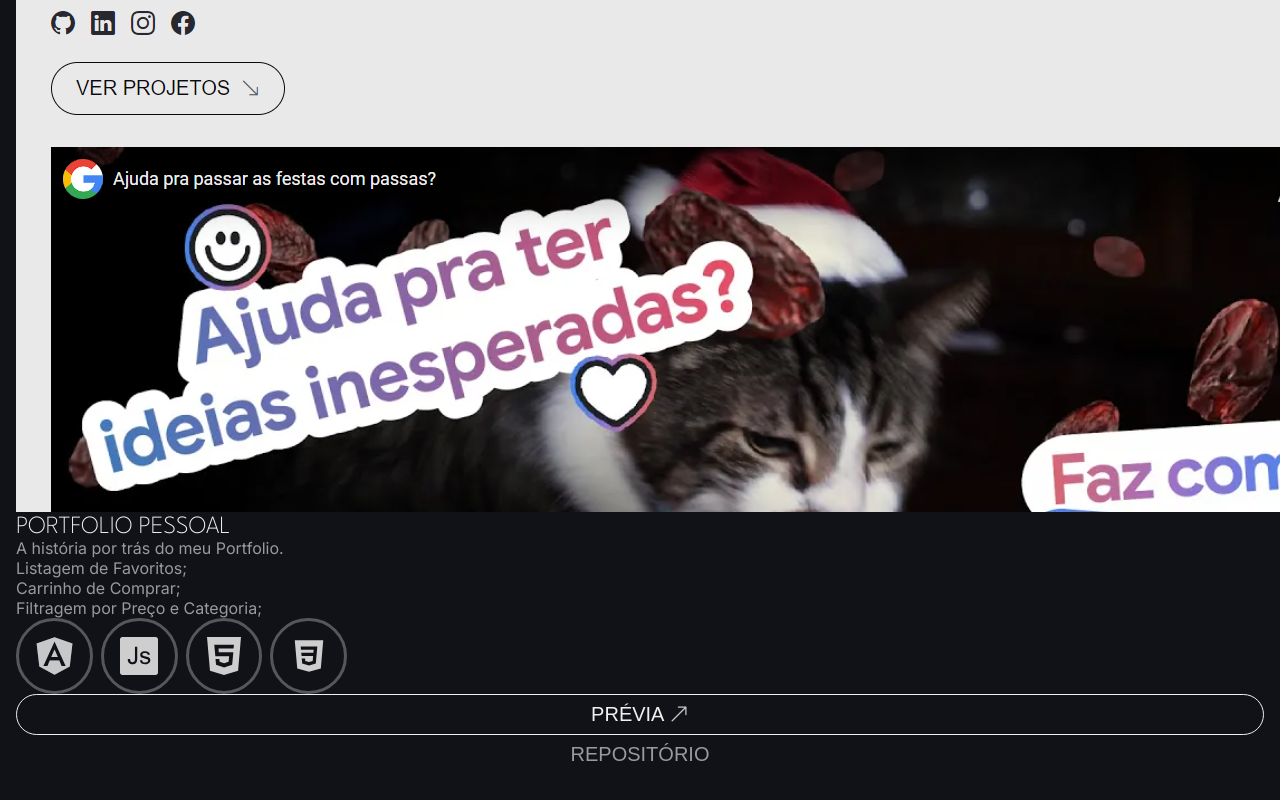
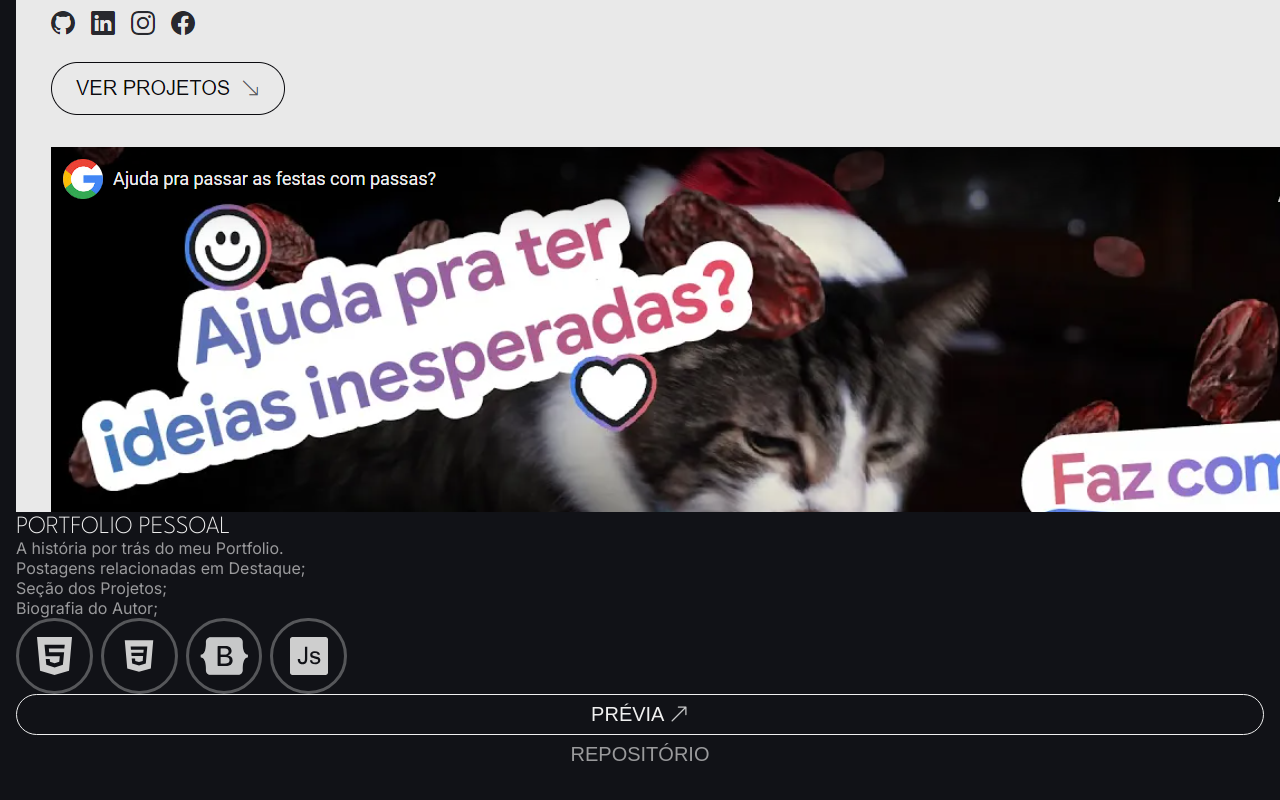
Before and after one commit to guuhferiani/frontend, a plain HTML site: page index.html in a window 1280 px wide. Shown: the part 2573-3373 px from the top of the page. Drawn offline with nearby package versions, Linux system fonts and the light colour scheme.

Commit message:
update projeto front

```diff
--- a/index.html
+++ b/index.html
@@ -231,25 +231,17 @@
                         <p class="card-descricao"> A história por trás do meu Portfolio. </p>
                         <ul class="card-lista">
                             <li class="card-item">
-                                Listagem de Favoritos;
+                                Postagens relacionadas em Destaque;
                             </li>
                             <li class="card-item">
-                                Carrinho de Comprar;
+                                Seção dos Projetos;
                             </li>
                             <li class="card-item">
-                                Filtragem por Preço e Categoria;
+                                Biografia do Autor;
                             </li>
                         </ul>
 
                         <ul class="tecnologias-lista">
-
-                            <li class="tecnologia-item">
-                                <img class="tecnologia-logo" src="img/tecnologias/Angular.svg" alt="">
-                            </li>
-
-                            <li class="tecnologia-item">
-                                <img class="tecnologia-logo" src="img/tecnologias/Javascript.svg" alt="">
-                            </li>
 
                             <li class="tecnologia-item">
                                 <img class="tecnologia-logo" src="img/tecnologias/HTML5.svg" alt="">
@@ -258,18 +250,26 @@
                             <li class="tecnologia-item">
                                 <img class="tecnologia-logo" src="img/tecnologias/Css.svg" alt="">
                             </li>
+
+                            <li class="tecnologia-item">
+                                <img class="tecnologia-logo" src="img/tecnologias/Bootstrap.svg" alt="">
+                            </li>
+
+                            <li class="tecnologia-item">
+                                <img class="tecnologia-logo" src="img/tecnologias/Javascript.svg" alt="">
+                            </li>
                         </ul>
 
                         <div class="card-button">
                             <button class="btn btn-primary">
-                                <a href="https://www.amazon.com.br/Livros/b/?ie=UTF8&node=6740748011&ref_=nav_cs_books"
+                                <a href="https://guuhferiani.github.io/frontend/"
                                 target="_blank">
                                     <span> Prévia </span>
                                     <i class="bi bi-arrow-up-right"> </i>
                                 </a>
                             </button>
                             <button class="btn">
-                                <a href="https://github.com/guuhferiani/teste-josis" target="_blank">
+                                <a href="https://github.com/guuhferiani/frontend" target="_blank">
                                     <span> Repositório </span>
                                 </a>
                             </button>
```
